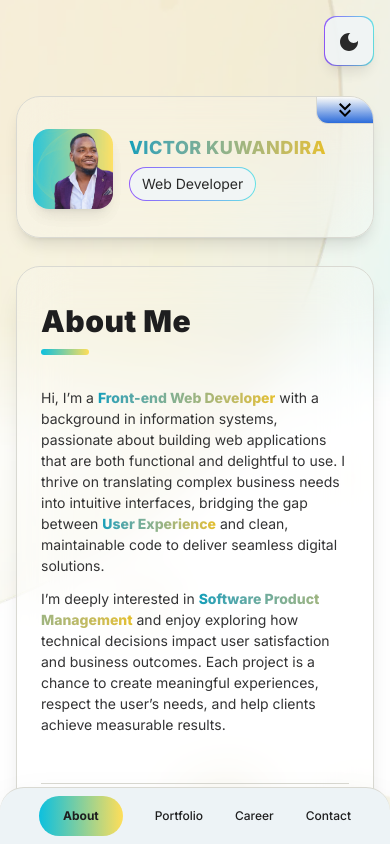
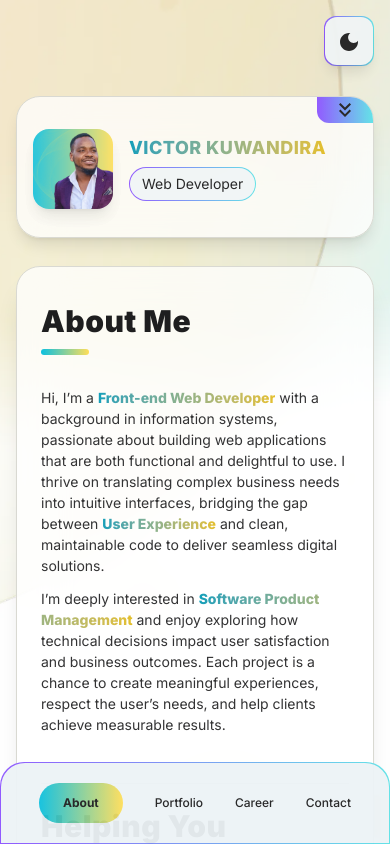
Before and after one commit to VictorKevz/portfolio, a React (Vite) app: page / in a window 390 px wide. Shown: the top 844 px of the page. Built offline with nearby package versions, Linux system fonts and the light colour scheme; the HTML template or start-up script is replaced by a standard one.

Commit message:
Adjust hover states and bg overlay

```diff
--- a/src/App.tsx
+++ b/src/App.tsx
@@ -38,9 +38,11 @@ export default App;
 
 const MobileNavTabs = () => {
   return (
-    <nav className="lg:hidden fixed bottom-0 w-full bg-[var(--neutral-100)] min-h-14 flex items-center px-4 border-t border-[var(--border)] rounded-t-3xl shadow-2xl">
-      <NavTabs />
-    </nav>
+    <div className="lg:hidden fixed bottom-0 w-full  accent-gradient p-px pb-0 rounded-t-3xl">
+      <nav className="w-full bg-[var(--neutral-100)] min-h-20 flex items-center px-4 rounded-t-3xl">
+        <NavTabs />
+      </nav>
+    </div>
   );
 };
 
--- a/src/components/Profile.tsx
+++ b/src/components/Profile.tsx
@@ -91,8 +91,7 @@ const Profile = () => {
         <button
           type="button"
           onClick={() => setShowContacts(!showContacts)}
-          className="absolute z-10 top-0 right-0 bg-[var(--neutral-300)] border-b border-l border-[var(--border)] text-[var(--neutral-1000)] text-sm px-4 py-px sm:p-2 rounded-bl-xl  rounded-tr-[1.43rem] font-bold"
-          style={{ background: `var(--toggle-gradient)` }}
+          className="absolute z-10 top-0 right-0 accent-gradient  text-[var(--neutral-0)] font-extrabold text-sm px-4! py-px sm:p-2! rounded-bl-xl  rounded-tr-[1.43rem]"
         >
           <span className="sm:hidden">
             {showContacts ? (
--- a/src/components/content/tabs/career/Career.tsx
+++ b/src/components/content/tabs/career/Career.tsx
@@ -20,10 +20,10 @@ export const Career = () => {
             <button
               type="button"
               key={tab.id}
-              className={`relative h-9 sm:h-11 min-w-max max-w-50 w-full gap-1 px-2 sm:px-4 rounded-t-xl bg-[var(--neutral-300)] font-medium text-base ${
+              className={`relative h-9 sm:h-11 min-w-max max-w-50 w-full gap-1 px-2 sm:px-4 rounded-t-xl bg-[var(--neutral-300)] font-medium text-base hover:bg-gradient-to-r hover:from-[var(--primary-gradient-left)] to-[var(--primary-gradient-right)] hover:text-[var(--neutral-0)] ${
                 isActive
-                  ? "text-white bg-[var(--primary-color)]"
-                  : "text-[var(--neutral-900)]"
+                  ? "text-[var(--neutral-0)] primary-gradient-bg"
+                  : "text-[var(--neutral-900)] bg-[var(--neutral-200)] border border-[var(--border)]"
               }`}
               onClick={() => setActiveTab(tab.id)}
             >
--- a/src/components/content/tabs/career/Skills.tsx
+++ b/src/components/content/tabs/career/Skills.tsx
@@ -59,9 +59,9 @@ const ScrollingRow = ({ items, direction, speed }: ScrollingRowProps) => {
         {duplicatedItems.map((item, index) => (
           <li
             key={`${item.name}-${index}`}
-            className="accent-gradient rounded-lg filter opacity-60! group-hover:opacity-100"
+            className="accent-gradient rounded-lg filter opacity-60! group-hover:opacity-100 scale-70 sm:scale-80 md:scale-90 lg:scale-100"
           >
-            <span className="scale-70 sm:scale-80 md:scale-90 lg:scale-100 group min-w-max h-12 px-2 rounded-lg bg-[var(--neutral-100)] flex items-center justify-center text-[var(--neutral-900)]  transition-all duration-300 ease-in-out cursor-pointer">
+            <span className=" group min-w-max h-12 px-2 rounded-lg bg-[var(--neutral-100)] flex items-center justify-center text-[var(--neutral-900)]  transition-all duration-300 ease-in-out cursor-pointer">
               {item.icon ? (
                 <img src={item.icon} alt={item.name} className="h-auto" />
               ) : (
--- a/src/components/content/tabs/contact/Contact.tsx
+++ b/src/components/content/tabs/contact/Contact.tsx
@@ -142,7 +142,7 @@ export const Contact = () => {
           <div className="w-full flex justify-end mt-4">
             <button
               type="submit"
-              className="h-12 w-fit shadow-2xl rounded-xl bg-[var(--primary-color)] text-white px-4 gap-2"
+              className="h-12 w-fit shadow-2xl rounded-xl primary-gradient-bg text-[var(--neutral-0)] px-4 gap-2"
             >
               <Send className="-rotate-45" /> Send Message
             </button>
--- a/src/components/content/tabs/portfolio/Portfolio.tsx
+++ b/src/components/content/tabs/portfolio/Portfolio.tsx
@@ -26,10 +26,10 @@ export const Portfolio = () => {
               key={item}
               type="button"
               onClick={() => setActiveTab(item)}
-              className={`font-bold h-8 sm:h-11 sm:max-w-[12rem] w-full px-2 sm:px-4 rounded-t-xl hover:bg-gradient-to-r hover:from-[var(--primary-gradient-left)] to-[var(--primary-gradient-right)] ${
+              className={`font-bold h-8 sm:h-11 sm:max-w-[12rem] w-full px-2 sm:px-4 rounded-t-xl hover:bg-gradient-to-r hover:from-[var(--primary-gradient-left)] to-[var(--primary-gradient-right)] hover:text-[var(--neutral-0)] ${
                 isActive
                   ? "text-[var(--neutral-0)] primary-gradient-bg"
-                  : "text-[var(--neutral-900)] bg-[var(--neutral-300)]"
+                  : "text-[var(--neutral-900)] bg-[var(--neutral-200)] border border-[var(--border)]"
               }`}
             >
               {item.charAt(0).toUpperCase() + item.slice(1)}
--- a/src/components/content/tabs/portfolio/PortfolioItem.tsx
+++ b/src/components/content/tabs/portfolio/PortfolioItem.tsx
@@ -50,7 +50,7 @@ export const PortfolioItem = ({ data }: PortfolioItemProps) => {
                 className={`h-10 w-10 text-sm sm:text-base rounded-lg bg-[var(--neutral-300)] text-[var(--neutral-0)] shadow-blue-400/50 shadow-2xl  transition-all ease-in-out duration-300
                 ${isEmpty && "!cursor-not-allowed opacity-20"}`}
               >
-                <GitHub className="text-[var(--neutral-900)] hover:text-white" />
+                <GitHub className="text-[var(--neutral-900)]" />
               </a>
             </span>
           </div>
--- a/src/index.css
+++ b/src/index.css
@@ -11,8 +11,8 @@
   --neutral-900: #1e1e1f;
   --neutral-1000: #000;
   /* Overlay colors */
-  --bg-overlay: #ffffffa6; /* Main background */
-  --container-overlay: #ffffff32; /* Profile card and Main Container */
+  --bg-overlay: #ffffff86; /* Main background */
+  --container-overlay: #ffffffbe; /* Profile card and Main Container */
 
   --border: #d9d9d2;
   --red-100: #df5a5a;
@@ -44,8 +44,8 @@
   --neutral-1000: #fff;
 
   /* Overlay colors */
-  --bg-overlay: #0e0d0d89;
-  --container-overlay: #0e0d0d29; /* Profile card and Main Container */
+  --bg-overlay: #0e0d0db3;
+  --container-overlay: #0e0d0d45; /* Profile card and Main Container */
 
   --primary-color: #ffd84d;
   --primary-gradient-left: #0cc0df;
@@ -115,7 +115,7 @@ a {
   align-items: center;
   justify-content: center;
   cursor: pointer;
-  transition: all 0.3s ease-in-out;
+  transition: 0.3s ease-in-out;
 }
 
 a {
@@ -164,7 +164,11 @@ textarea:focus {
   background: var(--gradient-primary);
 }
 .primary-gradient-bg:hover {
-  background: var(--gradient-accent);
+  background: linear-gradient(
+    to right,
+    var(--primary-gradient-right),
+    var(--primary-gradient-left)
+  );
 }
 .accent-gradient {
   background: var(--gradient-accent);
```
